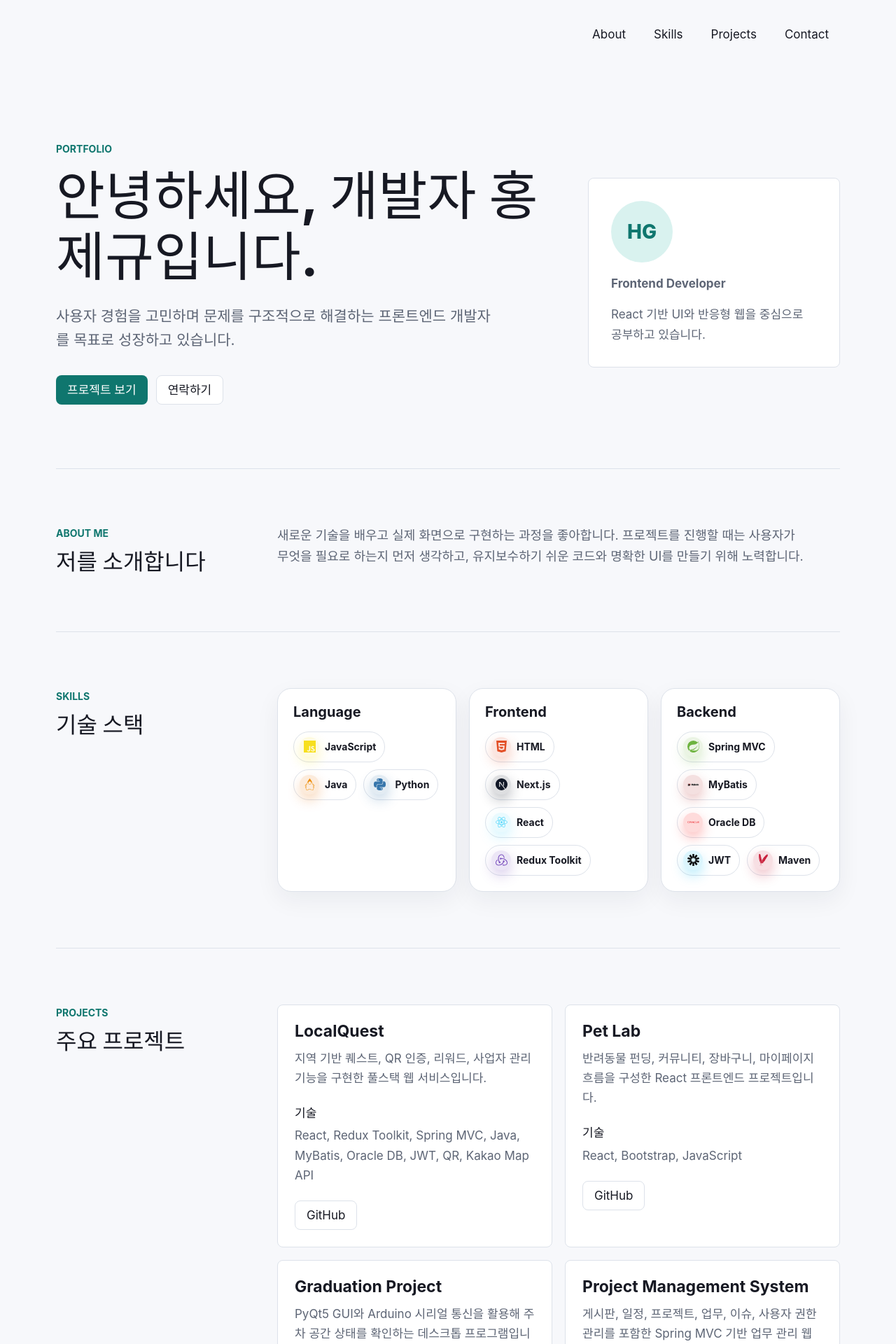
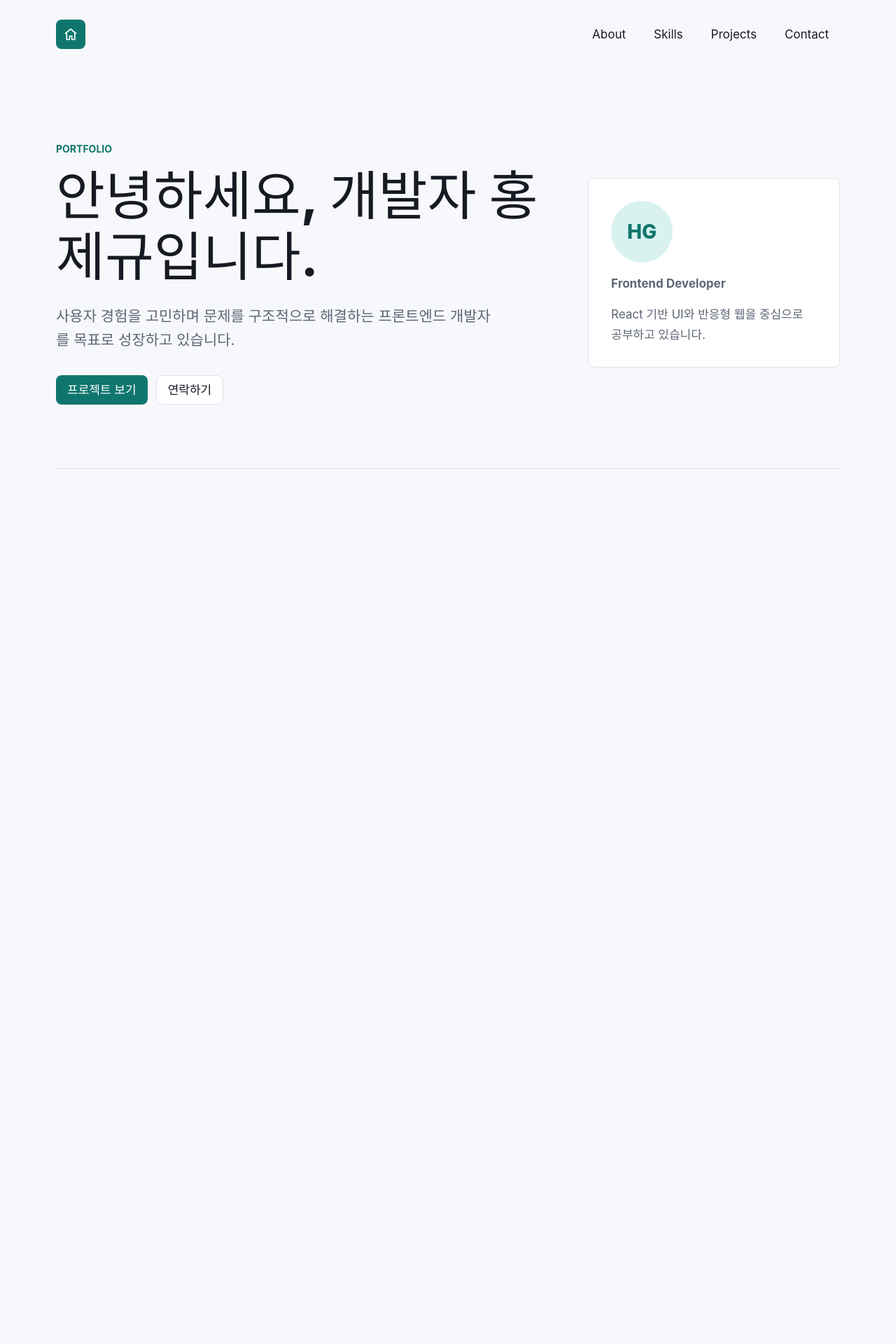
Before and after one commit to chobo6/chobo6.github.io, a React (Vite) app: page / in a window 1280 px wide. Shown: the top 1920 px of the page at 70% size. After the commit the page ends 800 px from the top, so only its background shows below. Built offline with nearby package versions, Linux system fonts and the light colour scheme.

Commit message:
UI 수정

```diff
--- a/src/App.jsx
+++ b/src/App.jsx
@@ -1,22 +1,49 @@
+import { useEffect, useState } from 'react'
 import About from './components/About'
 import Contact from './components/Contact'
-import Experience from './components/Experience'
 import Hero from './components/Hero'
 import Navigation from './components/Navigation'
 import Projects from './components/Projects'
 import Skills from './components/Skills'
 import './App.css'
 
+const pages = {
+  home: Hero,
+  about: About,
+  skills: Skills,
+  projects: Projects,
+  contact: Contact,
+}
+
+function getInitialPage() {
+  const hashPage = window.location.hash.replace('#', '')
+
+  return pages[hashPage] ? hashPage : 'home'
+}
+
 function App() {
+  const [activePage, setActivePage] = useState(getInitialPage)
+  const ActivePage = pages[activePage]
+
+  useEffect(() => {
+    const handleHashChange = () => {
+      setActivePage(getInitialPage())
+    }
+
+    window.addEventListener('hashchange', handleHashChange)
+
+    return () => window.removeEventListener('hashchange', handleHashChange)
+  }, [])
+
+  const handleNavigate = (page) => {
+    setActivePage(page)
+    window.location.hash = page === 'home' ? '' : page
+  }
+
   return (
     <main className="portfolio">
-      <Navigation />
-      <Hero />
-      <About />
-      <Skills />
-      <Projects />
-      <Experience />
-      <Contact />
+      <Navigation activePage={activePage} onNavigate={handleNavigate} />
+      <ActivePage onNavigate={handleNavigate} />
     </main>
   )
 }
--- a/src/components/About.jsx
+++ b/src/components/About.jsx
@@ -1,14 +1,28 @@
+import { experiences } from '../data/portfolio'
 import SectionHeading from './SectionHeading'
 
 function About() {
   return (
-    <section className="section" id="about">
+    <section className="section about-section" id="about">
       <SectionHeading eyebrow="About Me" title="저를 소개합니다" />
-      <p className="section-text">
-        새로운 기술을 배우고 실제 화면으로 구현하는 과정을 좋아합니다.
-        프로젝트를 진행할 때는 사용자가 무엇을 필요로 하는지 먼저 생각하고,
-        유지보수하기 쉬운 코드와 명확한 UI를 만들기 위해 노력합니다.
-      </p>
+      <div className="about-content">
+        <p className="section-text">
+          새로운 기술을 배우고 실제 화면으로 구현하는 과정을 좋아합니다. 프로젝트를
+          진행할 때는 사용자가 무엇을 필요로 하는지 먼저 생각하고, 유지보수하기 쉬운
+          코드와 명확한 UI를 만들기 위해 노력합니다.
+        </p>
+        <div className="about-experience">
+          <h3>Experience</h3>
+          <ol className="timeline">
+            {experiences.map((experience) => (
+              <li key={experience.year}>
+                <span>{experience.year}</span>
+                <p>{experience.description}</p>
+              </li>
+            ))}
+          </ol>
+        </div>
+      </div>
     </section>
   )
 }
--- a/src/components/Contact.jsx
+++ b/src/components/Contact.jsx
@@ -1,20 +1,35 @@
+import githubLogo from '../assets/icons/github.svg'
+
 function Contact() {
   return (
     <section className="contact-section" id="contact">
-      <div>
-        <p className="eyebrow">Contact</p>
-        <h2>함께 이야기해요</h2>
-        <p>프로젝트, 협업, 채용 관련 연락을 기다리고 있습니다.</p>
-      </div>
-      <div className="contact-links">
-        <a href="mailto:your.email@example.com">Email</a>
-        <a href="https://github.com/chobo6" rel="noreferrer" target="_blank">
-          GitHub
-        </a>
-        <a href="#" rel="noreferrer" target="_blank">
-          Resume
-        </a>
-      </div>
+      <dl className="contact-info">
+        <div>
+          <dt>주소</dt>
+          <dd>천안시 동남구 용곡동</dd>
+        </div>
+        <div>
+          <dt>TEL</dt>
+          <dd>
+            <a href="tel:010-6376-2923">010-6376-2923</a>
+          </dd>
+        </div>
+        <div>
+          <dt>이메일</dt>
+          <dd>
+            <a href="mailto:hongjegue@naver.com">hongjegue@naver.com</a>
+          </dd>
+        </div>
+      </dl>
+      <a
+        className="github-logo-link"
+        href="https://github.com/chobo6"
+        rel="noreferrer"
+        target="_blank"
+        aria-label="GitHub 프로필로 이동"
+      >
+        <img src={githubLogo} alt="" />
+      </a>
     </section>
   )
 }
--- a/src/components/Hero.jsx
+++ b/src/components/Hero.jsx
@@ -1,4 +1,4 @@
-function Hero() {
+function Hero({ onNavigate }) {
   return (
     <section className="hero-section" id="home">
       <div className="hero-copy">
@@ -9,12 +9,12 @@ function Hero() {
           개발자를 목표로 성장하고 있습니다.
         </p>
         <div className="hero-actions">
-          <a className="primary-button" href="#projects">
+          <button className="primary-button" onClick={() => onNavigate('projects')} type="button">
             프로젝트 보기
-          </a>
-          <a className="secondary-button" href="#contact">
+          </button>
+          <button className="secondary-button" onClick={() => onNavigate('contact')} type="button">
             연락하기
-          </a>
+          </button>
         </div>
       </div>
       <aside className="hero-panel" aria-label="프로필 요약">
--- a/src/components/Navigation.jsx
+++ b/src/components/Navigation.jsx
@@ -1,13 +1,34 @@
 import { navigationItems } from '../data/portfolio'
 
-function Navigation() {
+function Navigation({ activePage, onNavigate }) {
+  const homeItem = navigationItems.find((item) => item.page === 'home')
+  const sectionItems = navigationItems.filter((item) => item.page !== 'home')
+
   return (
-    <nav className="top-nav" aria-label="주요 섹션">
-      {navigationItems.map((item) => (
-        <a href={item.href} key={item.href}>
-          {item.label}
-        </a>
-      ))}
+    <nav className="top-nav" aria-label="Main navigation">
+      <button
+        aria-label="Home"
+        className={`home-button ${activePage === homeItem.page ? 'active' : ''}`}
+        onClick={() => onNavigate(homeItem.page)}
+        type="button"
+      >
+        <svg aria-hidden="true" fill="none" viewBox="0 0 24 24">
+          <path d="M3 10.5 12 3l9 7.5" />
+          <path d="M5 9.5V21h5v-6h4v6h5V9.5" />
+        </svg>
+      </button>
+      <div className="nav-links">
+        {sectionItems.map((item) => (
+          <button
+            className={activePage === item.page ? 'active' : ''}
+            key={item.page}
+            onClick={() => onNavigate(item.page)}
+            type="button"
+          >
+            {item.label}
+          </button>
+        ))}
+      </div>
     </nav>
   )
 }
--- a/src/data/portfolio.js
+++ b/src/data/portfolio.js
@@ -1,8 +1,9 @@
 export const navigationItems = [
-  { label: 'About', href: '#about' },
-  { label: 'Skills', href: '#skills' },
-  { label: 'Projects', href: '#projects' },
-  { label: 'Contact', href: '#contact' },
+  { label: 'Home', page: 'home' },
+  { label: 'About', page: 'about' },
+  { label: 'Skills', page: 'skills' },
+  { label: 'Projects', page: 'projects' },
+  { label: 'Contact', page: 'contact' },
 ]
 
 export const skills = [
@@ -38,7 +39,8 @@ export const skills = [
 export const projects = [
   {
     title: 'LocalQuest',
-    summary: '지역 기반 퀘스트, QR 인증, 리워드, 사업자 관리 기능을 구현한 풀스택 웹 서비스입니다.',
+    summary:
+      '지역 기반 퀘스트, QR 인증, 리워드와 사업자 관리 기능을 구현한 웹 서비스입니다.',
     stack: [
       'React',
       'Redux Toolkit',
@@ -50,33 +52,28 @@ export const projects = [
       'QR',
       'Kakao Map API',
     ],
-    links: [
-      { label: 'GitHub', href: 'https://github.com/chobo6/LocalQuest' },
-    ],
+    links: [{ label: 'GitHub', href: 'https://github.com/chobo6/LocalQuest' }],
   },
   {
     title: 'Pet Lab',
-    summary: '반려동물 펀딩, 커뮤니티, 장바구니, 마이페이지 흐름을 구성한 React 프론트엔드 프로젝트입니다.',
+    summary:
+      '반려동물 관련 커뮤니티, 장바구니, 마이페이지 흐름을 구성한 React 프론트엔드 프로젝트입니다.',
     stack: ['React', 'Bootstrap', 'JavaScript'],
-    links: [
-      { label: 'GitHub', href: 'https://github.com/chobo6/pet-lab' },
-    ],
+    links: [{ label: 'GitHub', href: 'https://github.com/chobo6/pet-lab' }],
   },
   {
     title: 'Graduation Project',
-    summary: 'PyQt5 GUI와 Arduino 시리얼 통신을 활용해 주차 공간 상태를 확인하는 데스크톱 프로그램입니다.',
+    summary:
+      'PyQt5 GUI와 Arduino 시리얼 통신을 사용해 주차 공간 상태를 확인하는 데스크톱 프로그램입니다.',
     stack: ['Python', 'PyQt5', 'Arduino', 'Serial Communication', 'Qt Designer'],
-    links: [
-      { label: 'GitHub', href: 'https://github.com/chobo6/graduation-project' },
-    ],
+    links: [{ label: 'GitHub', href: 'https://github.com/chobo6/graduation-project' }],
   },
   {
     title: 'Project Management System',
-    summary: '게시판, 일정, 프로젝트, 업무, 이슈, 사용자 권한 관리를 포함한 Spring MVC 기반 업무 관리 웹 애플리케이션입니다.',
+    summary:
+      '게시판, 일정, 프로젝트, 업무, 이슈, 사용자 권한 관리를 포함한 Spring MVC 기반 업무 관리 웹 애플리케이션입니다.',
     stack: ['Java', 'Spring MVC', 'JSP', 'MyBatis', 'Oracle DB', 'Google Calendar API', 'Maven'],
-    links: [
-      { label: 'GitHub', href: 'https://github.com/chobo6/undefined' },
-    ],
+    links: [{ label: 'GitHub', href: 'https://github.com/chobo6/undefined' }],
   },
 ]
 
--- a/src/styles/buttons.css
+++ b/src/styles/buttons.css
@@ -1,4 +1,5 @@
 .top-nav a,
+.top-nav button,
 .project-links a,
 .contact-links a,
 .primary-button,
@@ -10,7 +11,10 @@
   border-radius: 8px;
   padding: 0 16px;
   color: var(--text-h);
+  border: 0;
+  font: inherit;
   text-decoration: none;
+  cursor: pointer;
   transition:
     background-color 0.2s ease,
     border-color 0.2s ease,
@@ -18,6 +22,7 @@
 }
 
 .top-nav a:hover,
+.top-nav button:hover,
 .project-links a:hover,
 .contact-links a:hover,
 .primary-button:hover,
--- a/src/styles/contact.css
+++ b/src/styles/contact.css
@@ -6,8 +6,57 @@
   text-align: left;
 }
 
-.contact-links {
-  display: flex;
-  flex-wrap: wrap;
-  gap: 10px;
+.contact-info {
+  display: grid;
+  gap: 18px;
+  margin: 0;
 }
+
+.contact-info div {
+  display: grid;
+  grid-template-columns: 80px minmax(0, 1fr);
+  gap: 18px;
+}
+
+.contact-info dt {
+  color: var(--accent);
+  font-weight: 800;
+}
+
+.contact-info dd {
+  margin: 0;
+  color: var(--text-h);
+}
+
+.contact-info a {
+  color: inherit;
+  text-decoration: none;
+}
+
+.contact-info a:hover {
+  color: var(--accent);
+}
+
+.github-logo-link {
+  width: 72px;
+  height: 72px;
+  display: inline-flex;
+  align-items: center;
+  justify-content: center;
+  border: 1px solid var(--border);
+  border-radius: 8px;
+  background: var(--surface);
+  transition:
+    border-color 0.2s ease,
+    transform 0.2s ease;
+}
+
+.github-logo-link:hover {
+  border-color: var(--accent);
+  transform: translateY(-2px);
+}
+
+.github-logo-link img {
+  width: 42px;
+  height: 42px;
+}
--- a/src/styles/experience.css
+++ b/src/styles/experience.css
@@ -16,3 +16,13 @@
   color: var(--accent);
   font-weight: 800;
 }
+
+.about-content {
+  display: grid;
+  gap: 32px;
+}
+
+.about-experience h3 {
+  margin: 0 0 18px;
+  font-size: 20px;
+}
--- a/src/styles/navigation.css
+++ b/src/styles/navigation.css
@@ -1,10 +1,39 @@
 .top-nav {
   display: flex;
-  justify-content: flex-end;
+  align-items: center;
+  justify-content: space-between;
   gap: 8px;
   margin-bottom: 40px;
 }
 
-.top-nav a {
+.nav-links {
+  display: flex;
+  flex-wrap: wrap;
+  justify-content: flex-end;
+  gap: 8px;
+}
+
+.top-nav button {
+  background: transparent;
   color: var(--text);
 }
+
+.top-nav button.active {
+  background: var(--accent);
+  color: white;
+}
+
+.top-nav .home-button {
+  width: 42px;
+  padding: 0;
+  flex: 0 0 auto;
+}
+
+.home-button svg {
+  width: 20px;
+  height: 20px;
+  stroke: currentColor;
+  stroke-linecap: round;
+  stroke-linejoin: round;
+  stroke-width: 2;
+}
```
Also changed, not shown: src/assets/icons/github.svg (added).
